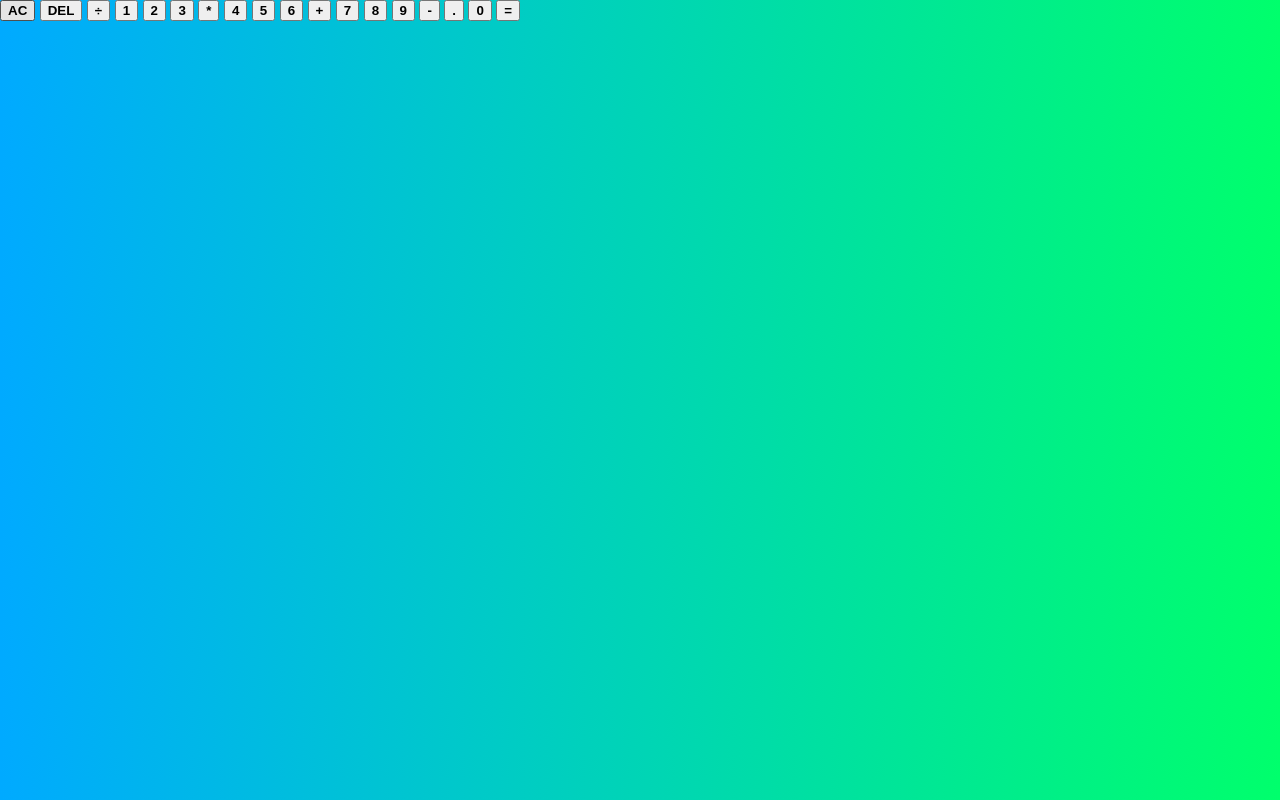
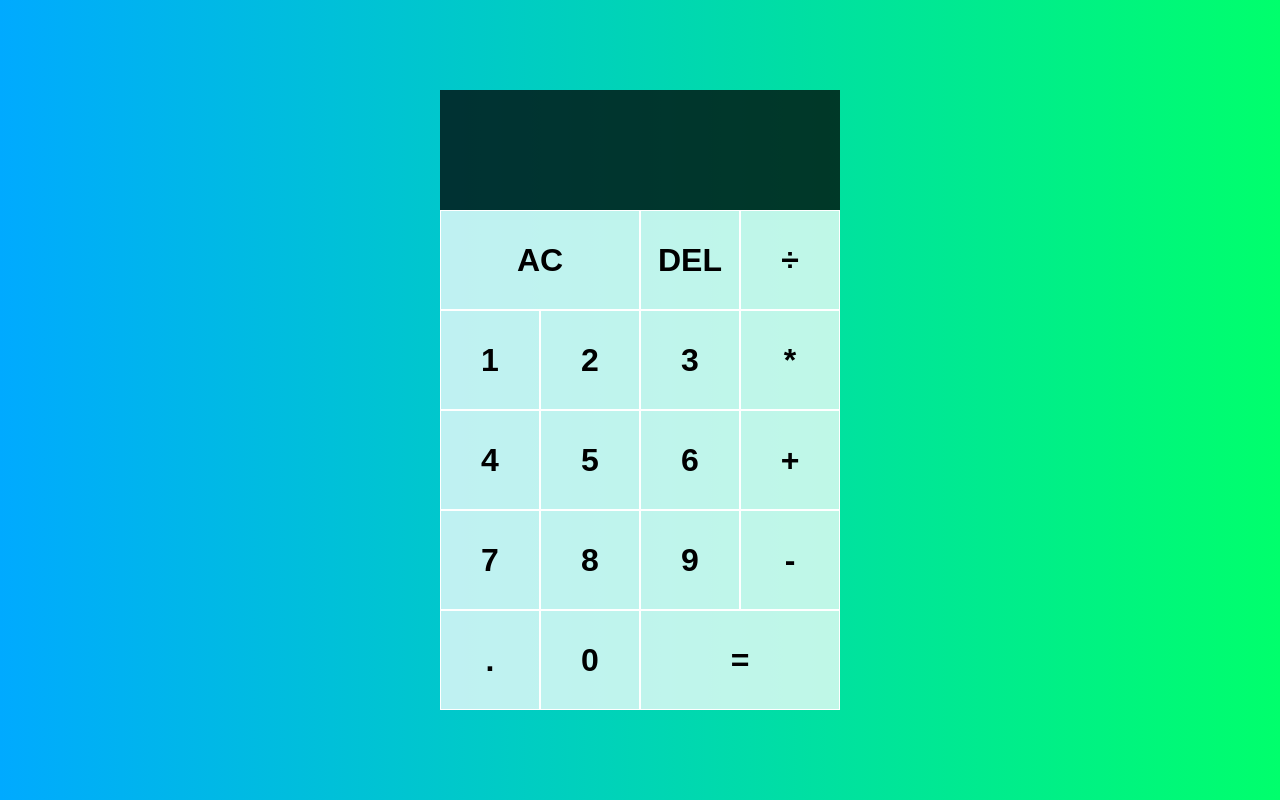
Before and after one commit to queeunbee/JS-Calculator, a plain HTML site: page index.html in a window 1280 px wide. Drawn offline with Linux system fonts and the light colour scheme.

Commit message:
started to define operands and numbers in js

```diff
--- a/index.html
+++ b/index.html
@@ -14,27 +14,31 @@
 <body>
     <div class = 'calculator-grid'>
         <div class='output'>
-            <div class ='previous-operand'></div>
-            <div class ='current-operand'></div>
+            <div data-previous-operand class ='previous-operand'></div>
+            <div data-current-operand class ='current-operand'></div>
         </div>
-        <button class='span-two'>AC</button>
-        <button>DEL</button>
-        <button>÷</button>
-        <button>1</button>
-        <button>2</button>
-        <button>3</button>
-        <button>*</button>
-        <button>4</button>
-        <button>5</button>
-        <button>6</button>
-        <button>+</button>
-        <button>7</button>
-        <button>8</button>
-        <button>9</button>
-        <button>-</button>
-        <button>.</button>
-        <button>0</button>
-        <button class='span-two'>=</button>
+
+        <!-- using data attributes instead of classes because it's easier to see which
+        parts of the HTML are being used by JavaScript and which parts are being used
+        by actual CSS-->
+        <button data-all-clear class='span-two'>AC</button>
+        <button data-delete>DEL</button>
+        <button data-operation>÷</button>
+        <button data-number>1</button>
+        <button data-number>2</button>
+        <button data-number>3</button>
+        <button operation>*</button>
+        <button data-number>4</button>
+        <button data-number>5</button>
+        <button data-number>6</button>
+        <button operation>+</button>
+        <button data-number>7</button>
+        <button data-number>8</button>
+        <button data-number>9</button>
+        <button operation>-</button>
+        <button data-number>.</button>
+        <button data-number>0</button>
+        <button data-equals class='span-two'>=</button>
 
 
 
--- a/script.js
+++ b/script.js
@@ -0,0 +1,45 @@
+class Calculator {
+    constructor(previousOperandTextElement, currentOperandTextElement) {
+        this.previousOperandTextElement = previousOperandTextElement;
+        this.currentOperandTextElement = currentOperandTextElement;
+        this.clear();
+    }
+
+    clear() {
+        this.currentOperand = '';
+        this.previousOperand = '';
+        this.operation = undefined;
+    }
+
+    delete() {
+
+    }
+
+    appendNumber(number) {
+
+    }
+
+    chooseOperation(operation) {
+
+    }
+
+    compute() {
+
+    }
+
+    updateDisplay() {
+
+    }
+}
+
+
+
+
+
+const numberButtons = document.querySelectorAll('[data-number]');
+const operationButtons = document.querySelectorAll('[data-operation]');
+const equalsButton = document.querySelector('[data-equals]');
+const deleteButton = document.querySelector('[data-delete]');
+const allClearButton = document.querySelector('[data-all-clear]');
+const previousOperandTextElement = document.querySelector('[data-previous-operand]');
+const currentOperandTextElement = document.querySelector('[data-current-operand]')
--- a/styles.css
+++ b/styles.css
@@ -11,3 +11,51 @@
       margin: 0;
       background: linear-gradient(to right, #00AAFF, #00FF6C)
   }
+
+  .calculator-grid {
+      display: grid;
+      justify-content: center;
+      align-content: center;
+      min-height: 100vh;
+      /* going to fill 100 percent of the height all the time */
+      grid-template-columns: repeat(4, 100px);
+      grid-template-rows: minmax(120px, auto) repeat(5, 100px)
+  }
+
+  .calculator-grid > button {
+      cursor: pointer;
+      font-size: 2rem;
+      border: 1px solid white;
+      outline: none;
+      background-color: rgba(255, 255, 255, .75);
+  }
+
+  .calculator-grid > button:hover {
+      background-color: rgba(255, 255, 255, 0.9)
+  }
+
+  .span-two {
+      grid-column: span 2;
+  }
+
+  .output {
+      grid-column: 1/ -1;
+      background-color: rgba(0,0,0, .75);
+      display: flex;
+      align-items: flex-end;
+      justify-content: space-around;
+      flex-direction: column;
+      padding: 10px;
+      word-wrap: break-word;
+      word-break: break-all;
+  }
+
+  .output .previous-operand {
+      color: rgba(255, 255, 255, .75);
+      font-size: 1.5rem;
+  }
+
+  .output .current-operand {
+    color: white;
+    font-size: 2.5rem;
+}
```
